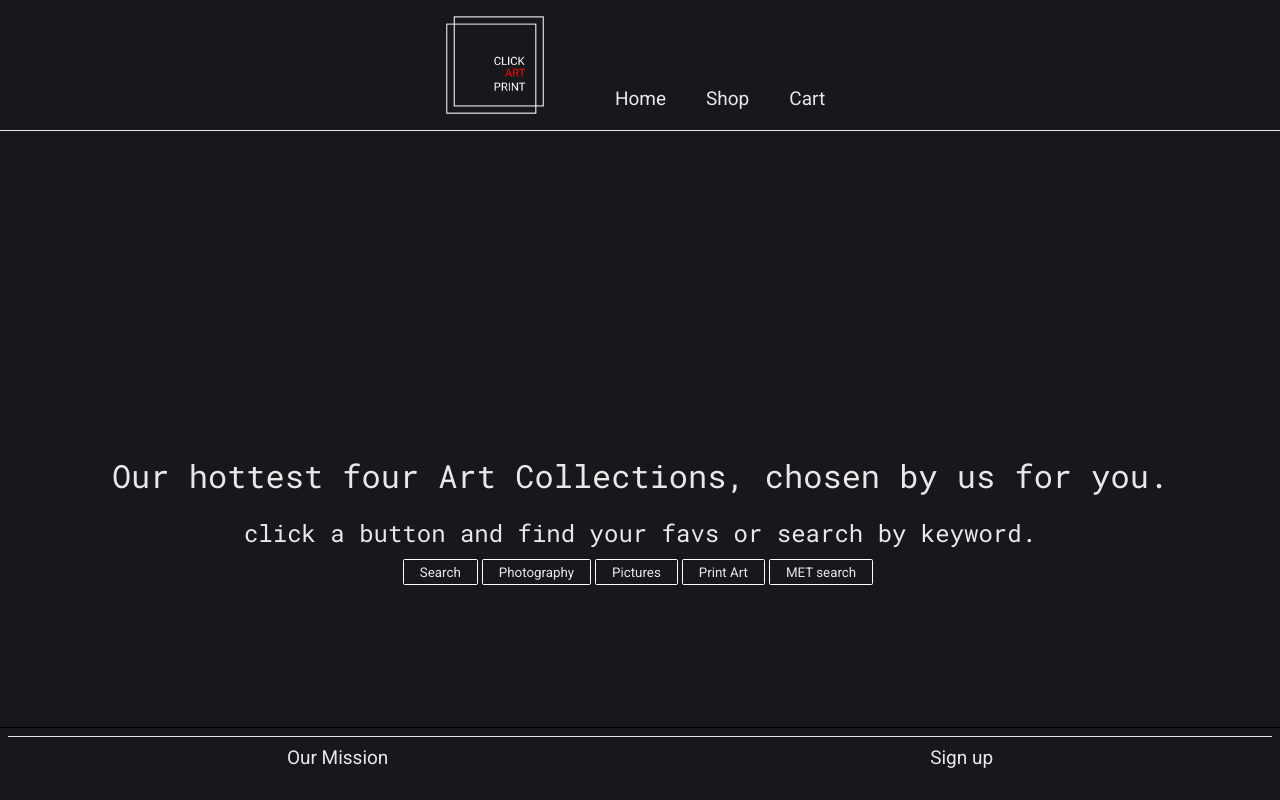
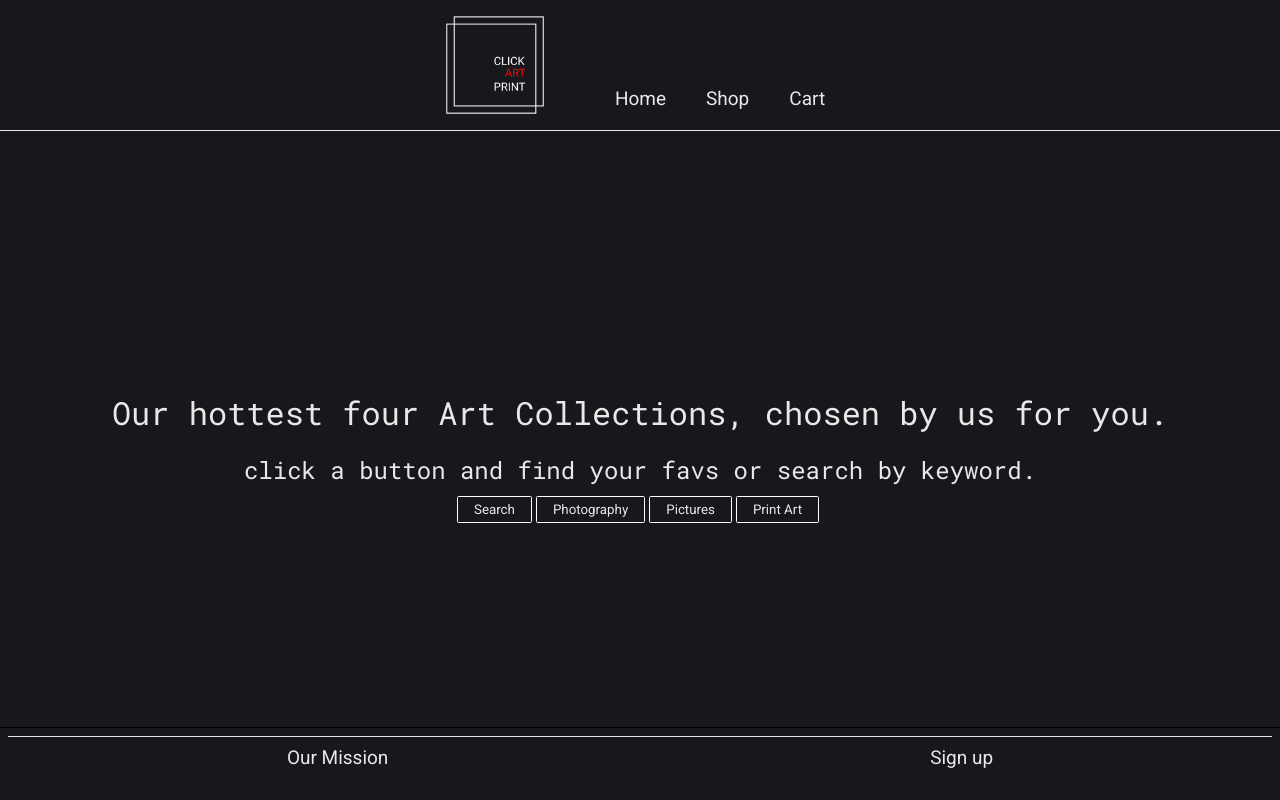
Before and after one commit to alialouies/click-art-print, a React (Create React App) app: page /shop in a window 1280 px wide. Built offline with nearby package versions, Linux system fonts and the light colour scheme.

Commit message:
Met away and Shop MarginTop

```diff
--- a/src/App.css
+++ b/src/App.css
@@ -33,5 +33,4 @@ a {
   min-height: 100vh;
   flex-direction: column;
   justify-content: space-between;
-
 }
--- a/src/App.jsx
+++ b/src/App.jsx
@@ -6,11 +6,10 @@ import Cart from "./components/pages/Cart";
 import Navbar from "./components/Navbar";
 import Checkout from "./components/pages/Checkout";
 import React, { useState, useEffect } from "react";
-import Purchase from './components/pages/Purchase'
-import Footer from "./components/Footer"
-import OurMission from "./components/OurMission"
-import Form from "./components/pages/Form"
-
+import Purchase from "./components/pages/Purchase";
+import Footer from "./components/Footer";
+import OurMission from "./components/OurMission";
+import Form from "./components/pages/Form";
 
 function App() {
   const [cart, setCart] = React.useState([]);
@@ -19,8 +18,8 @@ function App() {
   const addCart = (product, e) => {
     let tempState = [...cart];
     e.preventDefault();
-    tempState.push(product)
-    setCart(tempState)
+    tempState.push(product);
+    setCart(tempState);
     console.log(tempState);
   };
 
@@ -28,23 +27,22 @@ function App() {
     let tempProducts = [...cart];
     tempProducts.splice(index, 1);
     setCart(tempProducts);
-  }
+  };
 
   useEffect(() => {
-    const data = localStorage.getItem('shownCart');
+    const data = localStorage.getItem("shownCart");
     if (data) {
-      setCart(JSON.parse(data))
+      setCart(JSON.parse(data));
     }
-    },[])
+  }, []);
 
   useEffect(() => {
-    localStorage.setItem('shownCart', JSON.stringify(cart))
-    },[cart])
+    localStorage.setItem("shownCart", JSON.stringify(cart));
+  }, [cart]);
 
   const deleteStorage = () => {
     localStorage.removeItem("shownCart");
-  }
-
+  };
 
   const [state, setState] = React.useState({
     firstName: "",
@@ -54,18 +52,17 @@ function App() {
     zipCode: "",
     creditCardNumber: "",
     expirationDate: "",
-      cvv: ""
-  })
+    cvv: "",
+  });
 
   const handleChange = (evt) => {
     const value = evt.target.value;
     setState({
       ...state,
-      [evt.target.name]: value
+      [evt.target.name]: value,
     });
-    console.log(value)
-  }
-
+    console.log(value);
+  };
 
   return (
     <>
@@ -73,21 +70,35 @@ function App() {
         <Router>
           <Navbar />
           <Switch>
-          <Route exact path="/"><Home/></Route>
-          <Route path="/shop"><Shop addCart={addCart} price={price}/></Route>
-          <Route path="/cart"><Cart cart={cart} price={price} deleteProduct={deleteProduct}/></Route>
-          <Route path="/checkout"><Checkout state={state} handleChange={handleChange} deleteStorage={deleteStorage}/></Route>
-          <Route path="/purchase"><Purchase state={state}/></Route>
-          <Route path="/footer1"><Footer/></Route>
-          <Route path="/form"><Form/></Route>
-          <Route path="/checkout"><Checkout /></Route>
-          <Route path="/purchase"><Purchase/></Route>
+            <Route exact path="/">
+              <Home />
+            </Route>
+            <Route path="/shop">
+              <Shop addCart={addCart} price={price} />
+            </Route>
+            <Route path="/cart">
+              <Cart cart={cart} price={price} deleteProduct={deleteProduct} />
+            </Route>
+            <Route path="/checkout">
+              <Checkout
+                state={state}
+                handleChange={handleChange}
+                deleteStorage={deleteStorage}
+              />
+            </Route>
+            <Route path="/purchase">
+              <Purchase state={state} />
+            </Route>
           </Switch>
           <Switch>
-        <Route path="/ourmission"><OurMission /></Route>
-        <Route path="/form"><Form/></Route>
+            <Route path="/ourmission">
+              <OurMission />
+            </Route>
+            <Route path="/form">
+              <Form />
+            </Route>
           </Switch>
-      < Footer />
+          <Footer />
         </Router>
       </div>
     </>
--- a/src/components/Categories.jsx
+++ b/src/components/Categories.jsx
@@ -4,7 +4,7 @@ import Photography from "./Photography";
 import PrintArt from "./PrintArt";
 import KeySearch from "./KeySearch";
 import Pictures from "./Pictures";
-import MetSearch from "./metsearch"
+/* import MetSearch from "./metsearch" */
 import "../css/Button.css"
 import { motion } from "framer-motion";
 
@@ -36,16 +36,16 @@ function Categories(props) {
                   <button>
                     <Link to={`${url}/printart`}>Print Art</Link>
                   </button>
-                  <button>
+                  {/* <button>
                     <Link to={`${url}/metsearch`}>MET search</Link>
-                  </button>
+                  </button> */}
           </div>
         <Switch>
 
           <Route path={`${url}/photography`}><Photography addCart={addCart} price={price}/></Route>
           <Route path={`${url}/pictures`}><Pictures addCart={addCart} price={price}/></Route>
           <Route path={`${url}/keysearch`} ><KeySearch addCart={addCart} price={price}/></Route>
-          <Route path={`${url}/metsearch`} ><MetSearch addCart={addCart} price={price}/></Route>
+          {/* <Route path={`${url}/metsearch`} ><MetSearch addCart={addCart} price={price}/></Route> */}
           <Route path={`${url}/printart`}><PrintArt addCart={addCart} price={price}/></Route>
         </Switch>
       </Router>
--- a/src/components/pages/Shop.jsx
+++ b/src/components/pages/Shop.jsx
@@ -8,9 +8,11 @@ function Shop(props) {
 
   return (
     <>
-      <InitialTransition />
-      <ShopHeader />
-      <Categories addCart={addCart} price={price} />
+      <div className="topmargin" style={{ marginTop: 50 }}>
+        <InitialTransition />
+        <ShopHeader />
+        <Categories addCart={addCart} price={price} />
+      </div>
     </>
   );
 }
```
Lines whose indentation alone changed are shown as unchanged.
